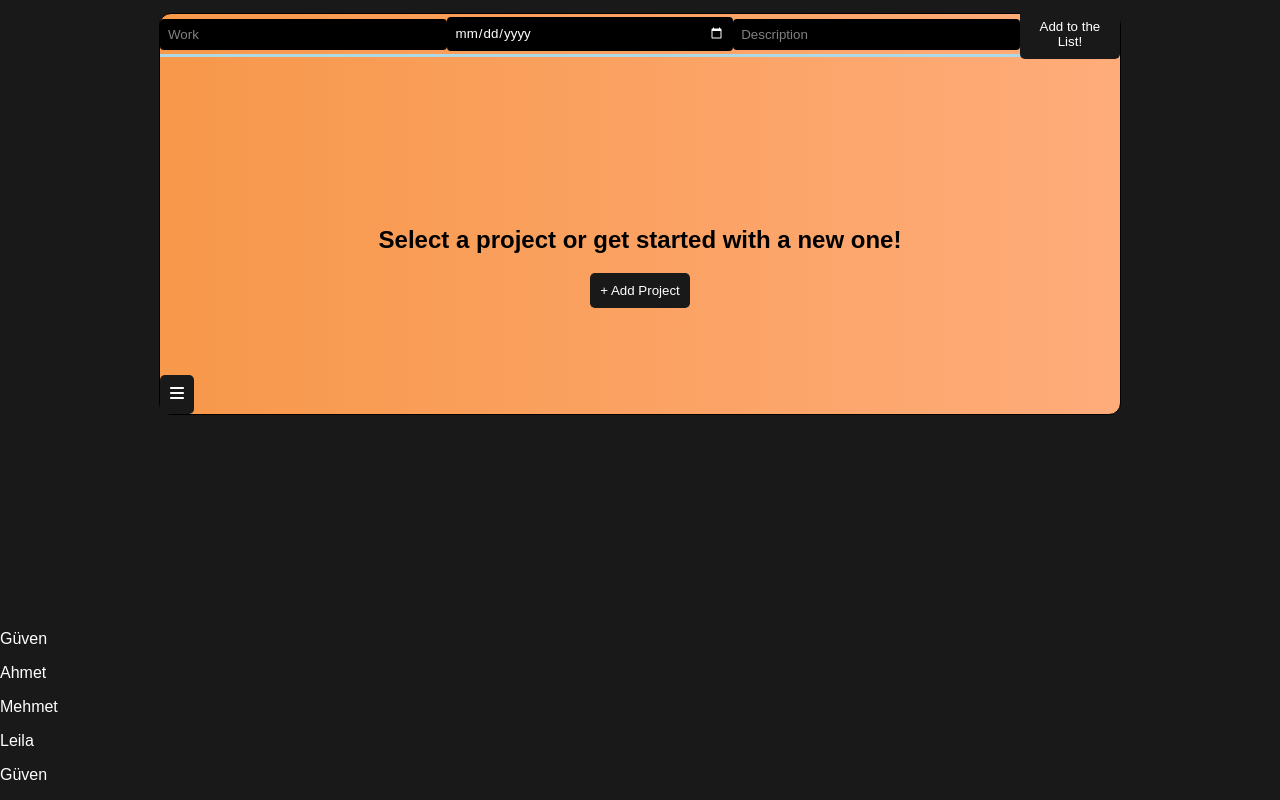
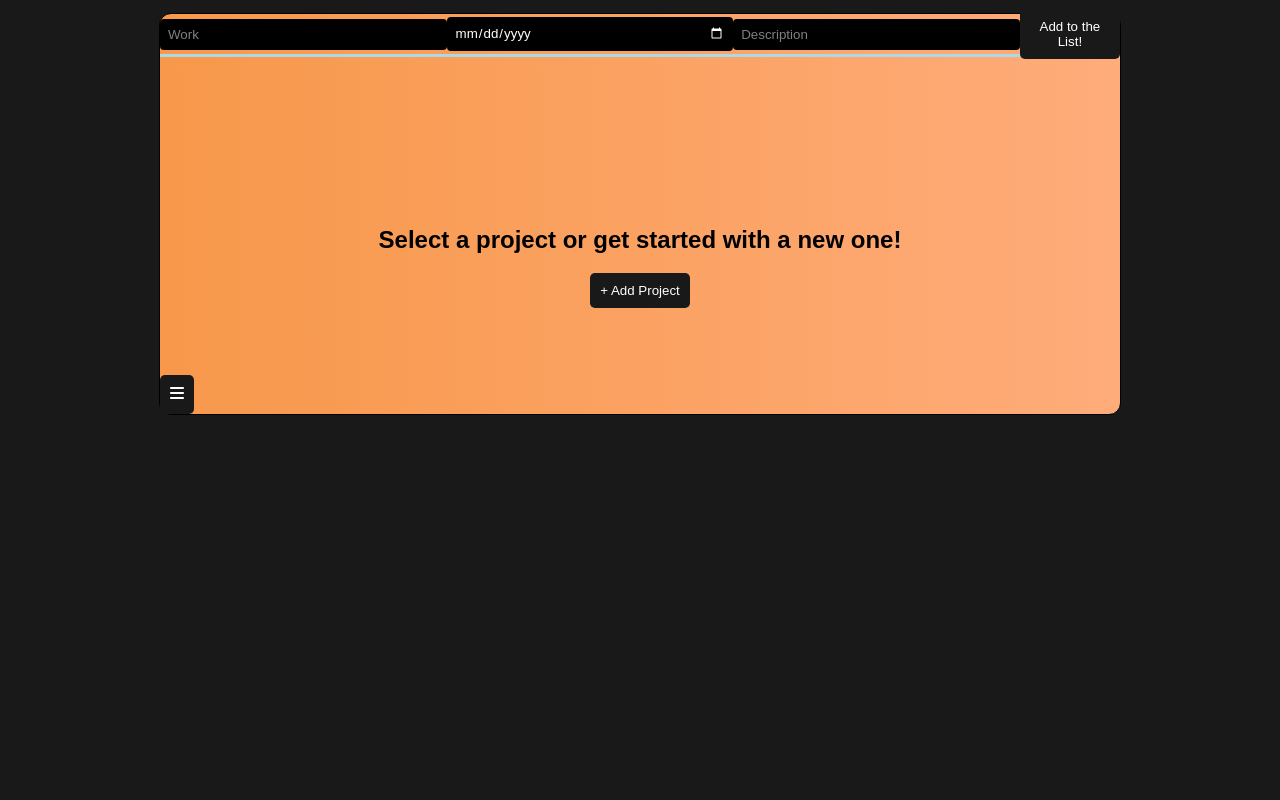
Before and after one commit to guvenfazli/To-Do-List-w-React, a React (Create React App) app in the folder theater/: page / in a window 1280 px wide. Shown: the part 186-986 px from the top of the page. After the commit the page ends 800 px from the top, so only its background shows below. Built offline with nearby package versions, Linux system fonts and the light colour scheme; a web font is replaced by a local one.

Commit message:
single line added

```diff
--- a/theater/src/App.jsx
+++ b/theater/src/App.jsx
@@ -7,7 +7,6 @@ import NoTask from './Components/No Task/NoTask';
 import Welcome from './Components/Welcome';
 import RenderWork from './Components/RenderWork/RenderWork';
 
-const denemeArray = [{name: 'Güven', age: 24}, {name: 'Ahmet', age: 20}, {name: 'Mehmet', age: 23}, {name: 'Leila', age: 21}]
 
 function App() {
 
@@ -296,6 +295,8 @@ function App() {
 
 
 
+
+
             </div>
 
           </div>
@@ -306,9 +307,6 @@ function App() {
       </section>
 
 
-      {denemeArray.map((row, index) => <p onClick={() => setIndexTest(index)}>{row.name}</p>)}
-      <p>{denemeArray[indexTest].name}</p>
-
 
 
     </>
--- a/theater/src/Components/RenderWork/RenderWork.jsx
+++ b/theater/src/Components/RenderWork/RenderWork.jsx
@@ -1,4 +1,12 @@
+import { useState } from "react"
+
+
 export default function RenderWork({work, date, description, removeTask, markAsCompleted, removeAnim, avlorcomp, expand, ex}){
+
+  const [showDesc, setShowDesc] = useState(false)
+
+
+
   return (
     <>
 
@@ -9,8 +17,8 @@ export default function RenderWork({work, date, description, removeTask, markAsC
           <p style={{flexShrink: '0'}}>{date}</p>
           <button onClick={removeTask} className='remove-btn'>Remove</button>
           <button onClick={markAsCompleted} className='complete-btn'>Complete</button>
-          <button className="expand-btn" onClick={expand}>Description</button>
-          <p className={!ex ? 'task-desc' : 'expanded'}>Task Description: {description}</p>
+          <button className="expand-btn" onClick={() => setShowDesc(!showDesc)}>Description</button>
+          {showDesc && <p>Task Description: {description}</p>}
         </div>
         :
 
```
